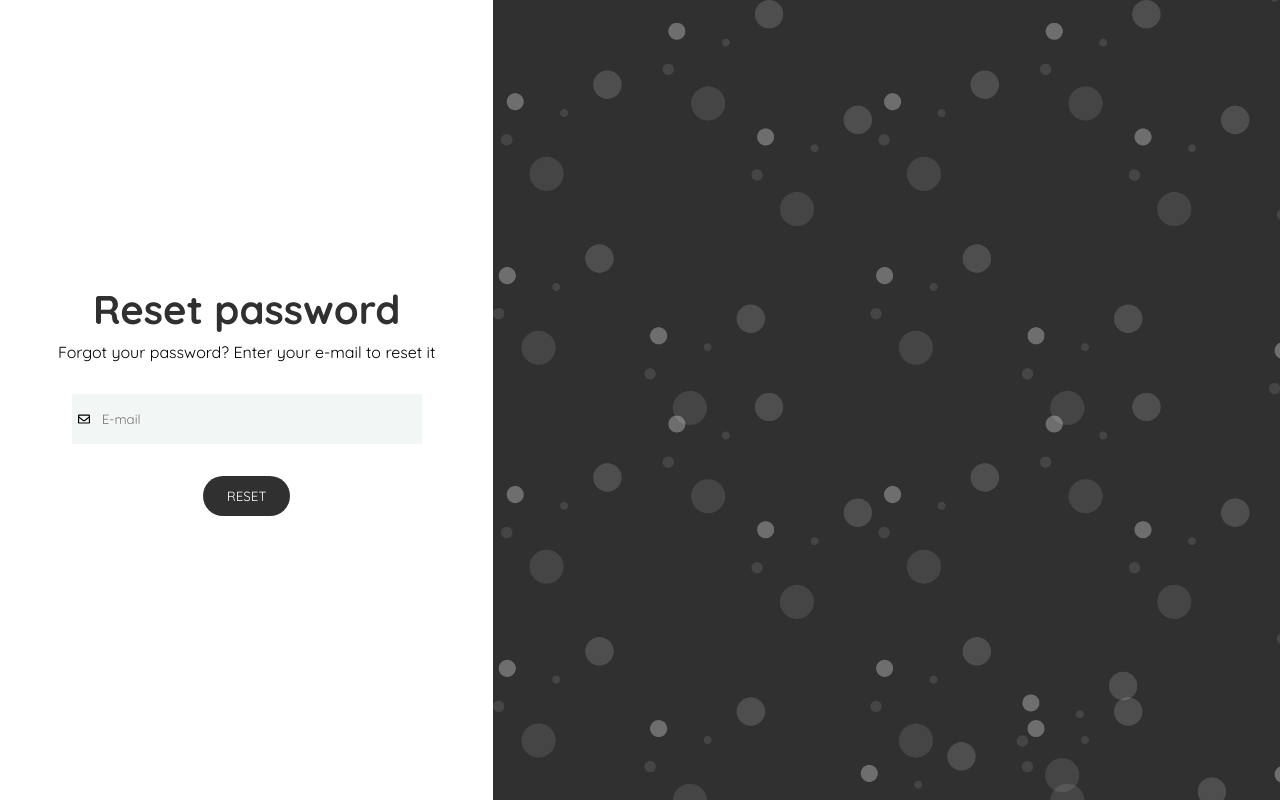
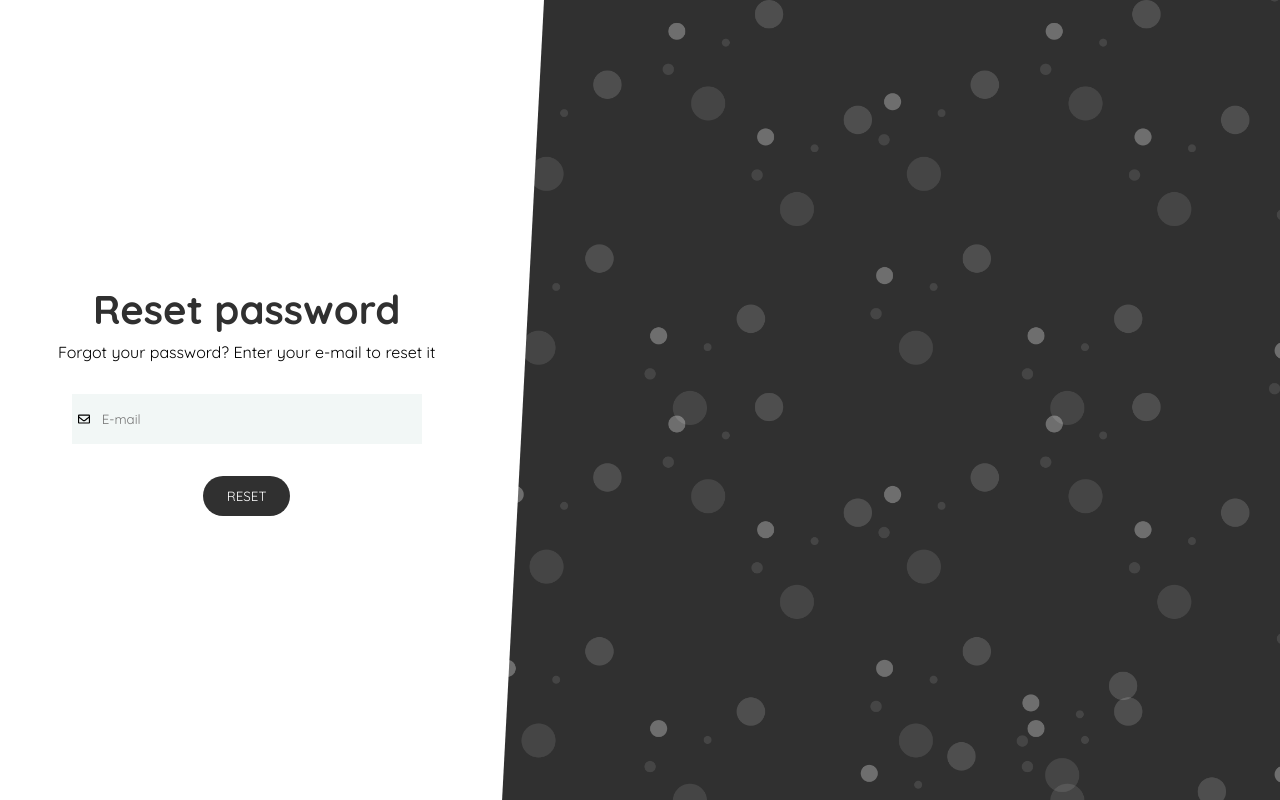
Before and after one commit to IlonaRus/Blog-Hub, a Vue app: page /forgot-password in a window 1280 px wide. Built offline with nearby package versions, Linux system fonts and the light colour scheme; what vue2-editor would draw is missing.

Commit message:
Added angle div to forgot pasword page

```diff
--- a/src/views/ForgotPassword.vue
+++ b/src/views/ForgotPassword.vue
@@ -13,6 +13,7 @@
           </div>
         </div>
         <button>Reset</button>
+        <div class="angle"></div>
       </form>
       <div class="background"></div>
     </div>
```
